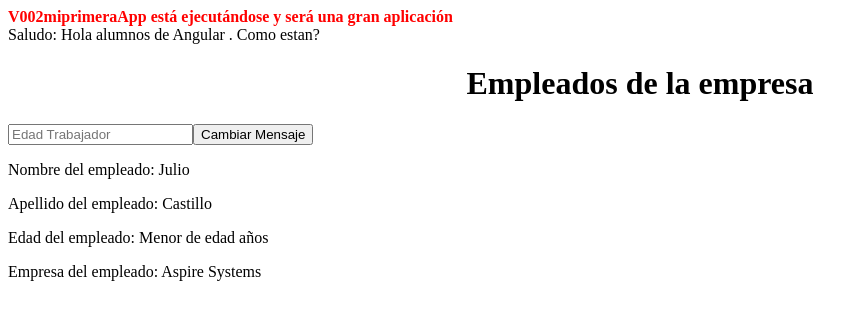
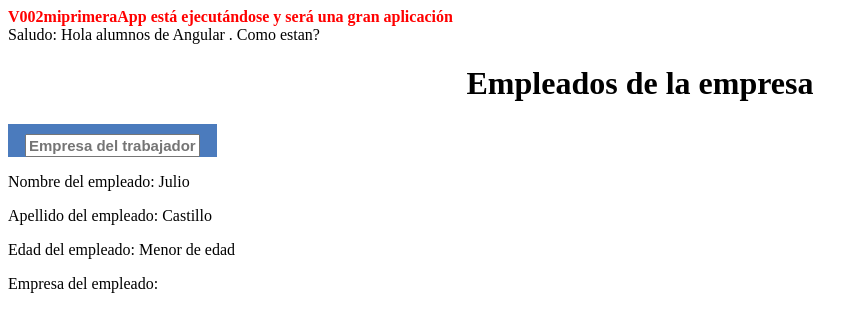
Before and after one commit to julio-ux/CursoAngular, an Angular app: page / in a window 1280 px wide. Shown: the top 332 px of the page, without its empty margins (0-868 px from the left). Built offline with nearby package versions, Linux system fonts and the light colour scheme.

Commit message:
V008_CursoAngular_Interpolacion_II

```diff
--- a/src/app/empleado/empleado.component.css
+++ b/src/app/empleado/empleado.component.css
@@ -1,3 +1,29 @@
 /*p{
     background-color: red;
 }*/
+.cajaFormulario{
+    background-color: #4b7bbd;
+    display: inline-block;
+}
+.inputClass{
+    width: 80%;
+    display: block;
+    margin: 0 auto;
+    margin-top: 10px;
+    font-size: 15px;
+    font-weight: bold;
+    font-family: sans-serif;
+    color: black;
+}
+.buttonClass{
+    margin: 0 auto;
+    display: block;
+    margin-top: 10px;
+    margin-bottom: 10px;
+    font-size: 15px;
+    font-weight: bold;
+    font-family: sans-serif;
+    color: #ffffff;
+    background-color: #4ab533;
+    border: none;
+}
--- a/src/app/empleado/empleado.component.html
+++ b/src/app/empleado/empleado.component.html
@@ -1,10 +1,13 @@
 <!-- <p>Aquí iría un empleado</p>
 <p>La suma de 1 + 1 es: {{ 1 + 1 }}</p> -->
-
-<input #edadTrabajador placeholder="Edad Trabajador" />
-<button (click)="callPhone(edadTrabajador.value)">Cambiar Mensaje</button>
-
+<div class="cajaFormulario">
+    <!-- <input #nombreTrabajador class="inputClass" placeholder="Nombre del trabajador" />
+    <input #apellidoTrabajador class="inputClass"  placeholder="Apellido del trabajador" />
+    <input #edadTrabajador class="inputClass"  placeholder="Edad Trabajador" /> -->
+    <input #empresaTrabajador (keyup)="0" class="inputClass"  placeholder="Empresa del trabajador" />
+    <!-- <button class="buttonClass" (click)="llamarEmpresa(empresaTrabajador.value)">Cambiar Empresa</button> -->
+</div>
 <p>Nombre del empleado: {{ nombre }}</p>
 <p>Apellido del empleado: {{ apellido }}</p>
-<p>Edad del empleado: {{ edad < 18 ? "Menor de edad" : "Mayor de edad" }} años</p>
-<p>Empresa del empleado: {{ empresa }}</p>
+<p>Edad del empleado: {{ edad < 18 ? "Menor de edad" : "Mayor de edad" }}</p>
+<p>Empresa del empleado: {{ empresaTrabajador.value }}</p>
--- a/src/app/empleado/empleado.component.ts
+++ b/src/app/empleado/empleado.component.ts
@@ -13,12 +13,20 @@
   apellido = "Castillo";
   edad = 5;
   // private edad = 29;
-  empresa = "Aspire Systems";
+  // empresa = "Aspire Systems";
   // getEdad(): number{
   //   return this.edad;
   // }
-  callPhone(edad: string): void{
-      this.edad = parseInt(edad);
+
+  // callPhone(nombre : string, apellido : string, edad: string, empresa: string): void{
+  //     this.nombre = nombre;
+  //     this.apellido = apellido;
+  //     this.edad = parseInt(edad);
+  //     // this.empresa = empresa;
+  // }
+
+  llamarEmpresa(empresa: string): void{
+
   }
   constructor() { }
   ngOnInit(): void {
```
